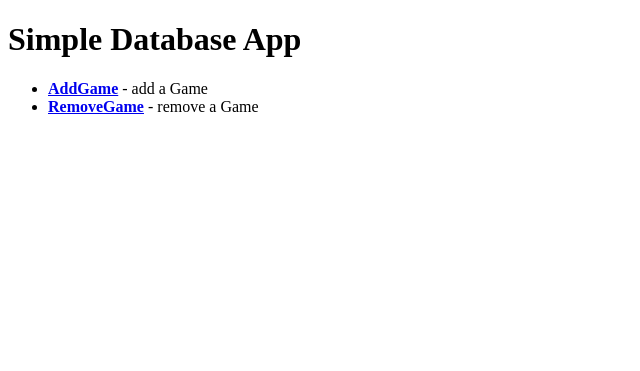
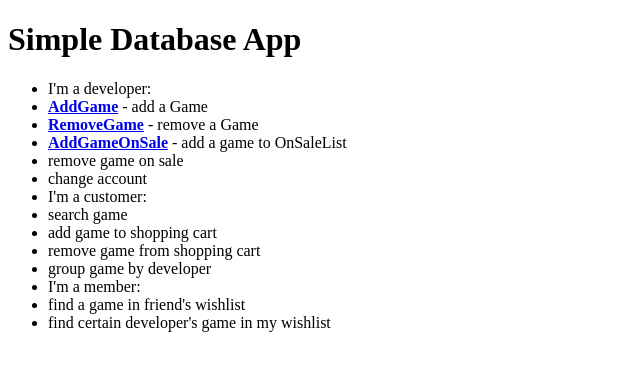
Before and after one commit to niloo9876/CPSC304_project, a PHP site: page / in a window 1280 px wide. Shown: the top 371 px of the page, without its empty margins (0-640 px from the left). Run offline with PHP 8.4, Linux system fonts and the light colour scheme.

Commit message:
frontend UI in progress

```diff
--- a/public/index.php
+++ b/public/index.php
@@ -1,8 +1,25 @@
 <?php include "template/header.php"; ?>
 
 <ul>
+    <li>I'm a developer:</li>
     <li><a href="addRemove/AddGame.php"><strong>AddGame</strong></a> - add a Game</li>
     <li><a href="addRemove/RemoveGame.php"><strong>RemoveGame</strong></a> - remove a Game</li>
+    <li><a href="addRemove/AddGameOnSale.php"><strong>AddGameOnSale</strong></a> - add a game to OnSaleList</li>
+    <li>remove game on sale</li>
+    <li>change account</li>
+
+    <li>I'm a customer:</li>
+    <li>search game</li>
+    <li>add game to shopping cart</li>
+    <li>remove game from shopping cart</li>
+    <li>group game by developer</li>
+
+
+
+    <li>I'm a member:</li>
+    <li>find a game in friend's wishlist</li>
+    <li>find certain developer's game in my wishlist</li>
+
 </ul>
 
 <?php include "template/footer.php"; ?>
```
